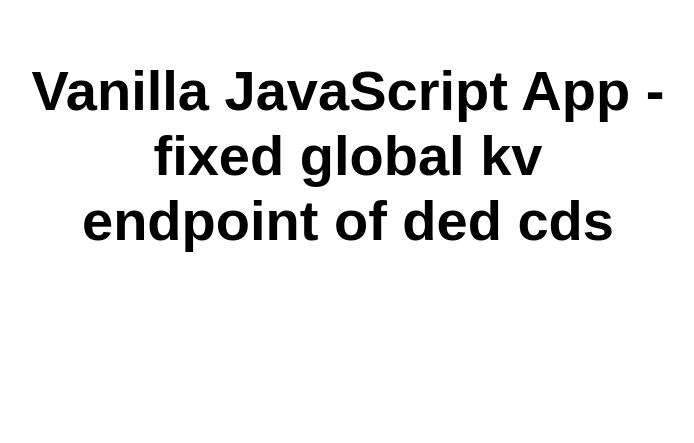
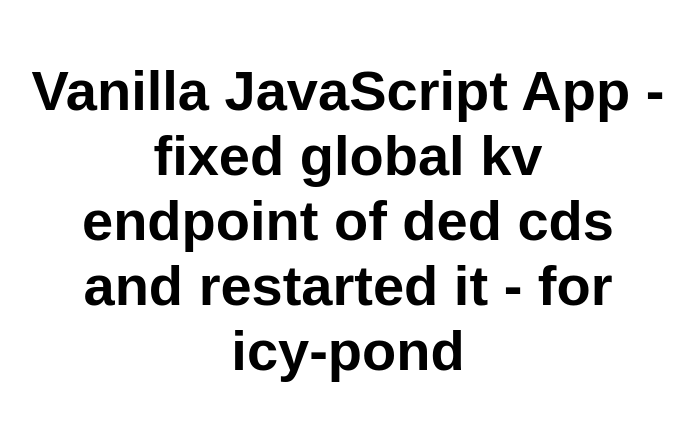
Before and after one commit to cmriachi/vanilla-basic-3, a website: page src/index.html in a window 1280 px wide. Shown: the whole page, without its empty margins (292-986 px from the left). Drawn offline with Linux system fonts and the light colour scheme.

Commit message:
Update index.html

```diff
--- a/src/index.html
+++ b/src/index.html
@@ -10,7 +10,7 @@
 
 <body>
   <main>
-    <h1>Vanilla JavaScript App - fixed global kv endpoint of ded cds</h1>
+    <h1>Vanilla JavaScript App - fixed global kv endpoint of ded cds and restarted it - for icy-pond</h1>
   </main>
 </body>
 
```
